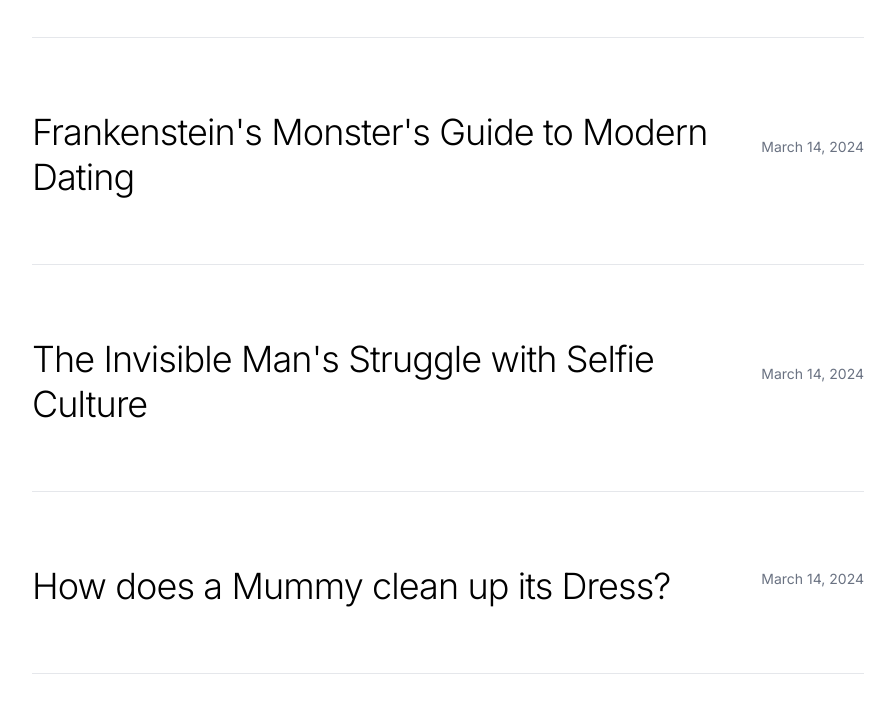
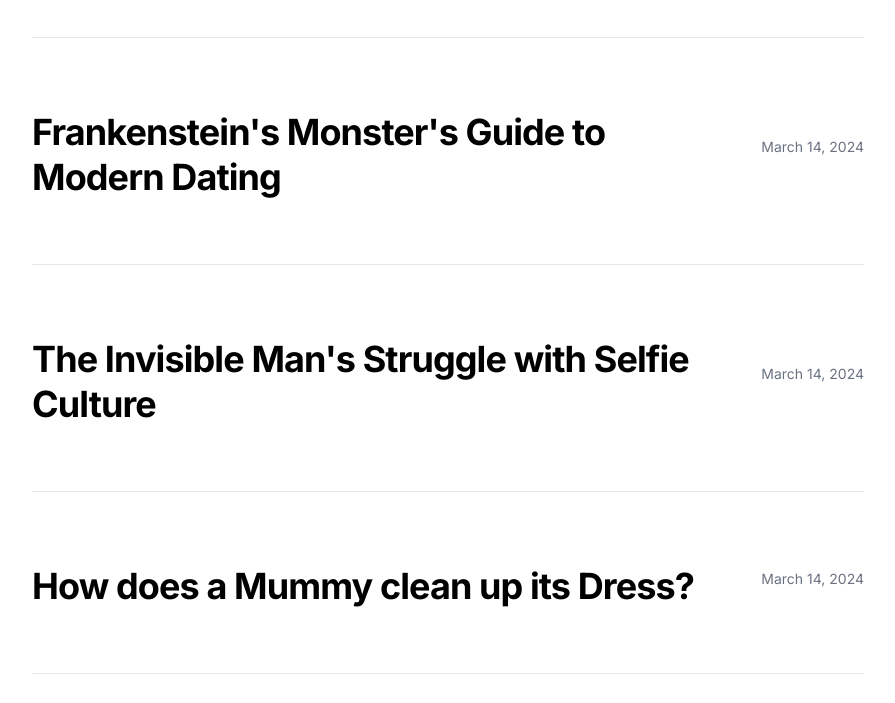
Before and after one commit to zhumengting01/AI-Weekly, an Astro site: page / in a window 1280 px wide. Shown: the part 778-1481 px from the top of the page, without its empty margins (192-1087 px from the left). Built offline with nearby package versions, Linux system fonts and the light colour scheme; Astro itself is replaced by a stand-in of ours.

Commit message:
Korrektur des Designs nach Produktionsversion, Anpassung der TailwindCSS-Konfiguration

```diff
--- a/src/components/PostCard.astro
+++ b/src/components/PostCard.astro
@@ -29,7 +29,7 @@ const optimizedImagePath = image ? optimizeImagePath(image) : null;
 <article class="border-t border-gray-200 py-[4vh] xl:py-8" transition:name={`post-${post.slug}`}>
   <div class="space-y-2">
     <div class="flex flex-col sm:flex-row justify-between items-center gap-2 mb-2">
-      <h2 class="text-xl md:text-3xl xl:text-4xl font-light">
+      <h2 class="text-xl md:text-3xl xl:text-4xl">
         <a href={post.url} class="hover:underline focus:outline-none focus:ring-2 focus:ring-offset-2 focus:ring-blue-500 rounded">
           {title}
         </a>
```
